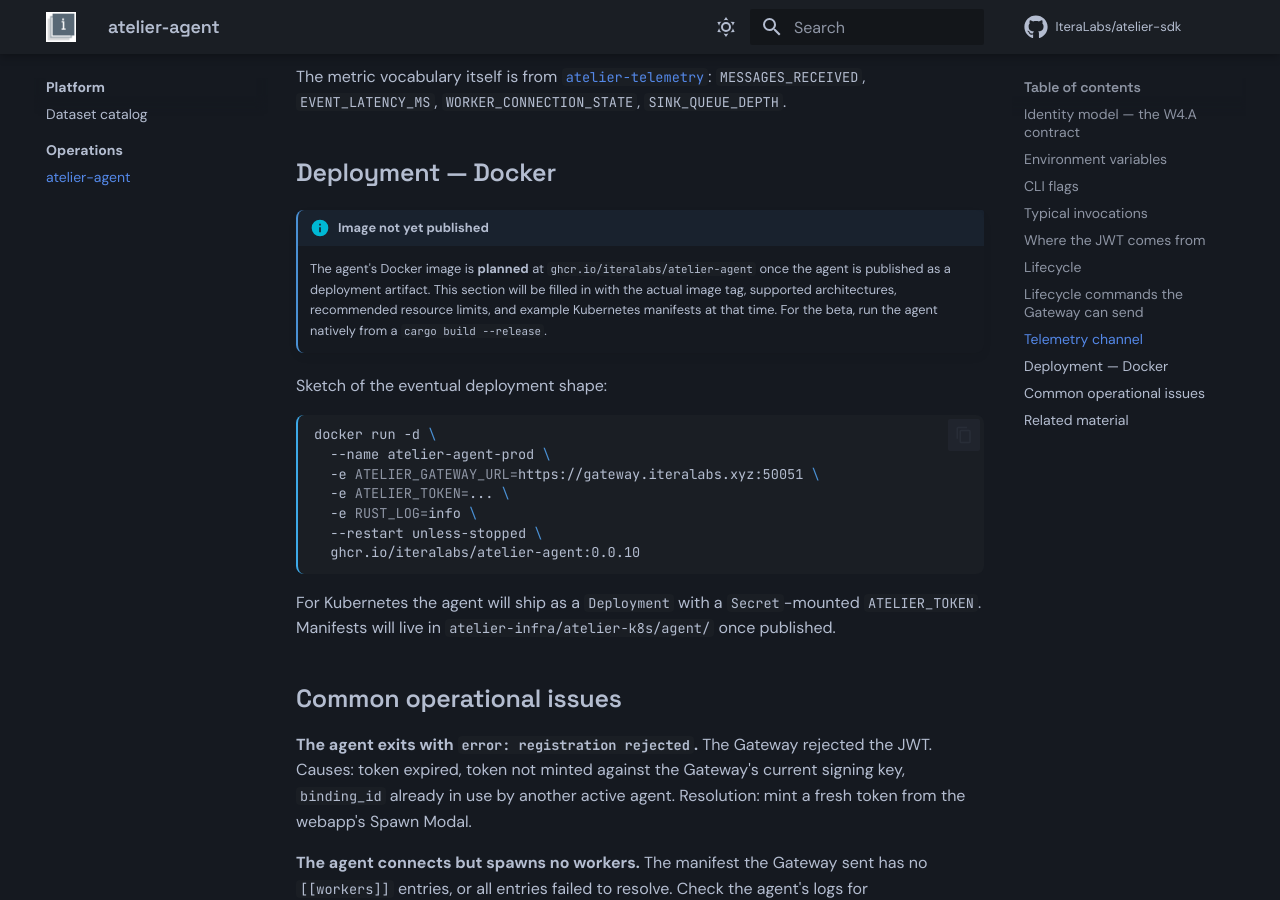
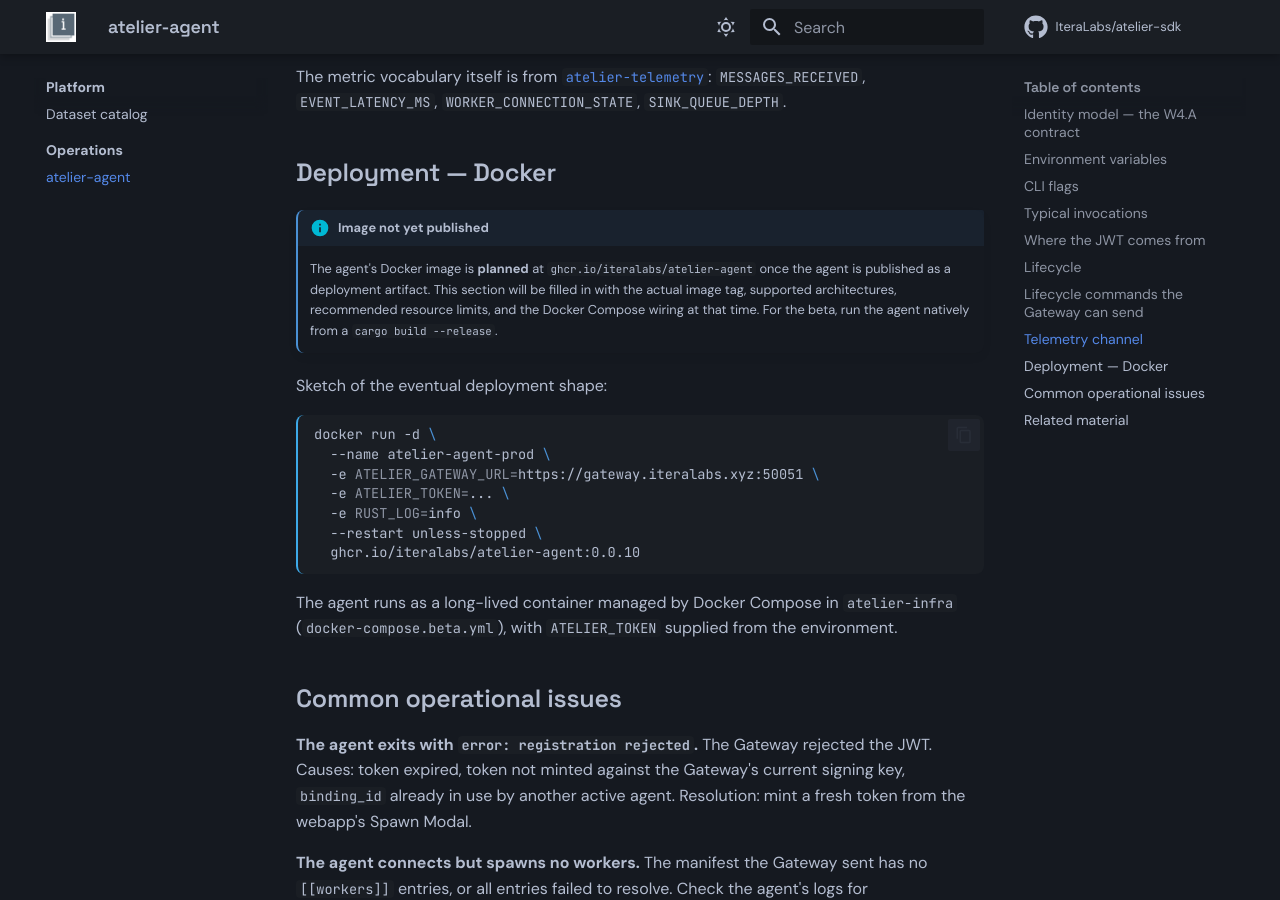
Before and after one commit to IteraLabs/atelier-webdocs, an MkDocs documentation site: the page built from docs/operations/agent.md, in a window 1280 px wide and 900 px high, scrolled down 3846 px. Built offline with MkDocs 1.6.1 and Material for MkDocs 9.7.7, drawn with Linux system fonts in a browser that asks for light colours; comment, search, counter and statistics services are not loaded; the version menu is left out; some of the changed text lies outside the part shown.

Commit message:
docs: remove Kubernetes references after atelier-k8s removal
The atelier-k8s manifests were removed from atelier-infra; the platform
deploys via docker-compose. Updates:
- README: 'K8s manifests + Terraform' -> 'Terraform + Docker Compose'
- operations/agent.md: de-k8s the --json-logs notes; replace the dead
  atelier-k8s/agent/ manifest path + 'For Kubernetes ...' paragraph with
  the docker-compose deployment shape
- operations/cutover-runbook.md: drop the 'When K8s comes' section
- notes: annotate the since-removed atelier-k8s deployment.yaml; de-k8s
  the spawn-subsystem error note

````diff
--- a/docs/operations/agent.md
+++ b/docs/operations/agent.md
@@ -69,7 +69,7 @@ OPTIONS:
                                [env: AGENT_ALIAS]
 
       --json-logs              Emit structured JSON logs (recommended in
-                               production / K8s).
+                               production).
 
   -h, --help                   Print help
   -V, --version                Print version
@@ -91,7 +91,7 @@ atelier-agent \
   --token eyJhbGc...
 ```
 
-**Production / K8s** with structured logs:
+**Production** with structured logs:
 
 ```bash
 atelier-agent --json-logs
@@ -179,7 +179,7 @@ The metric vocabulary itself is from
     `ghcr.io/iteralabs/atelier-agent` once the agent is published as
     a deployment artifact. This section will be filled in with the
     actual image tag, supported architectures, recommended resource
-    limits, and example Kubernetes manifests at that time. For the
+    limits, and the Docker Compose wiring at that time. For the
     beta, run the agent natively from a `cargo build --release`.
 
 Sketch of the eventual deployment shape:
@@ -194,9 +194,9 @@ docker run -d \
   ghcr.io/iteralabs/atelier-agent:0.0.10
 ```
 
-For Kubernetes the agent will ship as a `Deployment` with a
-`Secret`-mounted `ATELIER_TOKEN`. Manifests will live in
-`atelier-infra/atelier-k8s/agent/` once published.
+The agent runs as a long-lived container managed by Docker Compose
+in `atelier-infra` (`docker-compose.beta.yml`), with `ATELIER_TOKEN`
+supplied from the environment.
 
 ## Common operational issues
 
````
Also changed, not shown: README.md (+1 -1 lines), docs/operations/cutover-runbook.md (+0 -13 lines), notes/beta/fsm/errors-beta.md (+1 -1 lines), notes/beta/txy-fsm-code-beta.md (+2 -2 lines).
